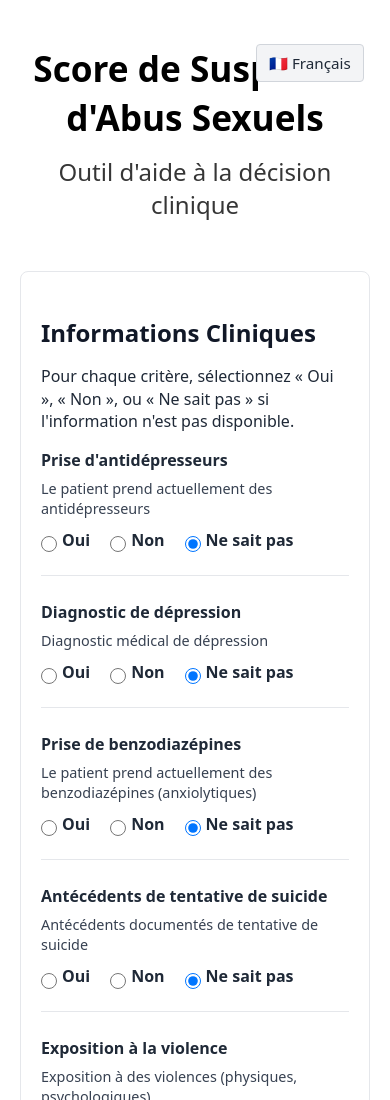
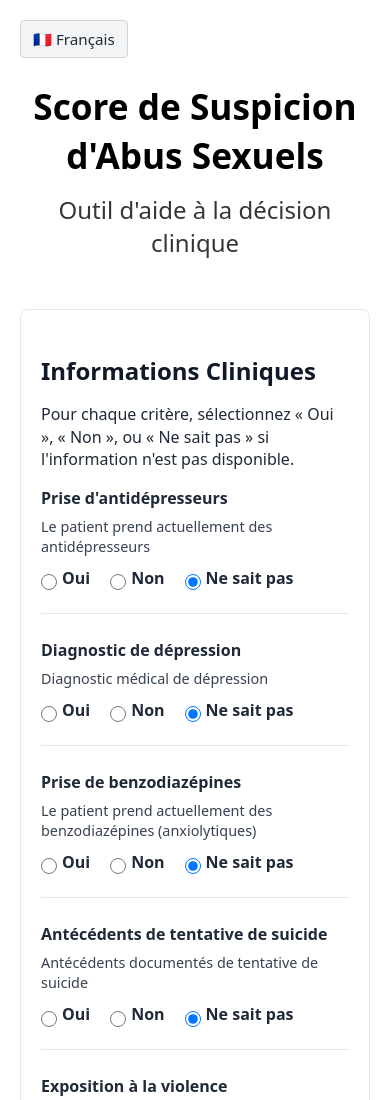
Before and after one commit to nestordemeure/abuse_checklist, a plain HTML site: page index.html in a window 390 px wide. Shown: the top 1100 px of the page. Drawn offline with nearby package versions, Linux system fonts and the light colour scheme.

Commit message:
made website more mobile friendly

```diff
--- a/index.html
+++ b/index.html
@@ -242,6 +242,26 @@
             text-align: center;
             color: #9ca3af;
             font-size: 0.9em;
+        }
+
+        /* Mobile optimizations */
+        @media (max-width: 768px) {
+            /* Language selector: move above title on mobile */
+            .header {
+                position: static;
+                text-align: center;
+            }
+
+            .language-toggle {
+                position: static;
+                text-align: center;
+                margin-bottom: 15px;
+            }
+
+            /* Make probability 30% smaller on mobile so it fits with uncertainty on same line */
+            .probability-value {
+                font-size: 2.45em; /* 3.5em × 0.7 = 2.45em (30% reduction) */
+            }
         }
     </style>
 </head>
```
